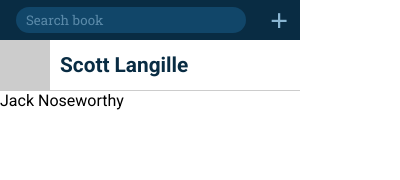
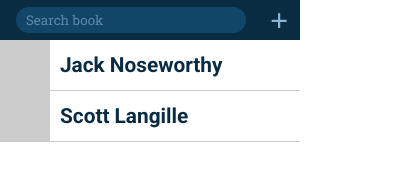
Before and after one commit to max-chu/Onebook, a browser extension: page extension/popup/contacts/contacts.html in a window 400 px wide. Drawn offline with Linux system fonts and the light colour scheme.

Commit message:
Added dynamic behaviour for contacts page

```diff
--- a/extension/popup/contacts/contacts.html
+++ b/extension/popup/contacts/contacts.html
@@ -8,8 +8,8 @@
         <div class="container">
             <div class="nav">
                 <div class="search">
-                    <form>
-                        <input id="search-field" class="brand" type="text" placeholder="Search book"/>
+                    <form id="search-form">
+                        <input id="search-field" class="brand" type="text" placeholder="Search book" name="search"/>
                     </form>
                 </div>
                 <div>
@@ -18,12 +18,12 @@
             </div>
 
             <div id="contacts">
-                <div class="contact">
+                <!--div class="contact">
                     <div class="contact-img">
                         <img src="">
                     </div>
                     <div class="contact-name">Scott Langille</div>
-                </div>
+                </div-->
             </div>
         </div>
         <script src="contacts.js"></script>
--- a/extension/popup/contacts/contacts.js
+++ b/extension/popup/contacts/contacts.js
@@ -1,7 +1,9 @@
 const contacts = [
     {
-        "first": "Jack",
-        "last": "Noseworthy",
+        "name": "Jack Noseworthy"
+    },
+    {
+        "name": "Scott Langille",
     }
 ];
 
@@ -11,16 +13,47 @@ const contacts = [
 
 init();
 
+const form = document.getElementById("search-form");
+form.addEventListener('submit', (e) => {
+    e.preventDefault();
+    displayContacts(contacts.filter((contact) => contact.name.toLowerCase().includes(form.search.value.toLowerCase())));
+
+});
+
+const addButton = document.getElementById("add-contact");
+addButton.addEventListener('click', function(){
+    document.location.href = "../profile/profile.html";
+});
+
 function init(){
+    displayContacts(contacts);
+}
+
+function displayContacts(con){
     let ele = document.getElementById("contacts");
-    for(let contact of contacts){
-        let button = document.createElement("div");
-        let node = document.createTextNode(contact.first + " " + contact.last);
-        button.appendChild(node);
-        ele.appendChild(button);
+    ele.innerHTML = "";
 
-        button.addEventListener("click", function(){
-            location.href = "../profile/profile.html"
+    for(let contact of con){
+        let contactDiv = document.createElement("div");
+        contactDiv.setAttribute("class", "contact");
+
+        let div = document.createElement("div");
+        div.setAttribute("class", "contact-name");
+        let node = document.createTextNode(contact.name);
+        div.appendChild(node);
+
+        div.addEventListener("click", function(){
+            document.location.href = "../profile/profile.html";
         });
+
+        let profilePic = document.createElement("img");
+        profilePic.setAttribute("src", "");
+        let picDiv = document.createElement("div");
+        picDiv.setAttribute("class", "contact-img");
+        picDiv.appendChild(profilePic);
+
+        contactDiv.appendChild(picDiv);
+        contactDiv.appendChild(div);
+        ele.appendChild(contactDiv);
     }
 }
```
